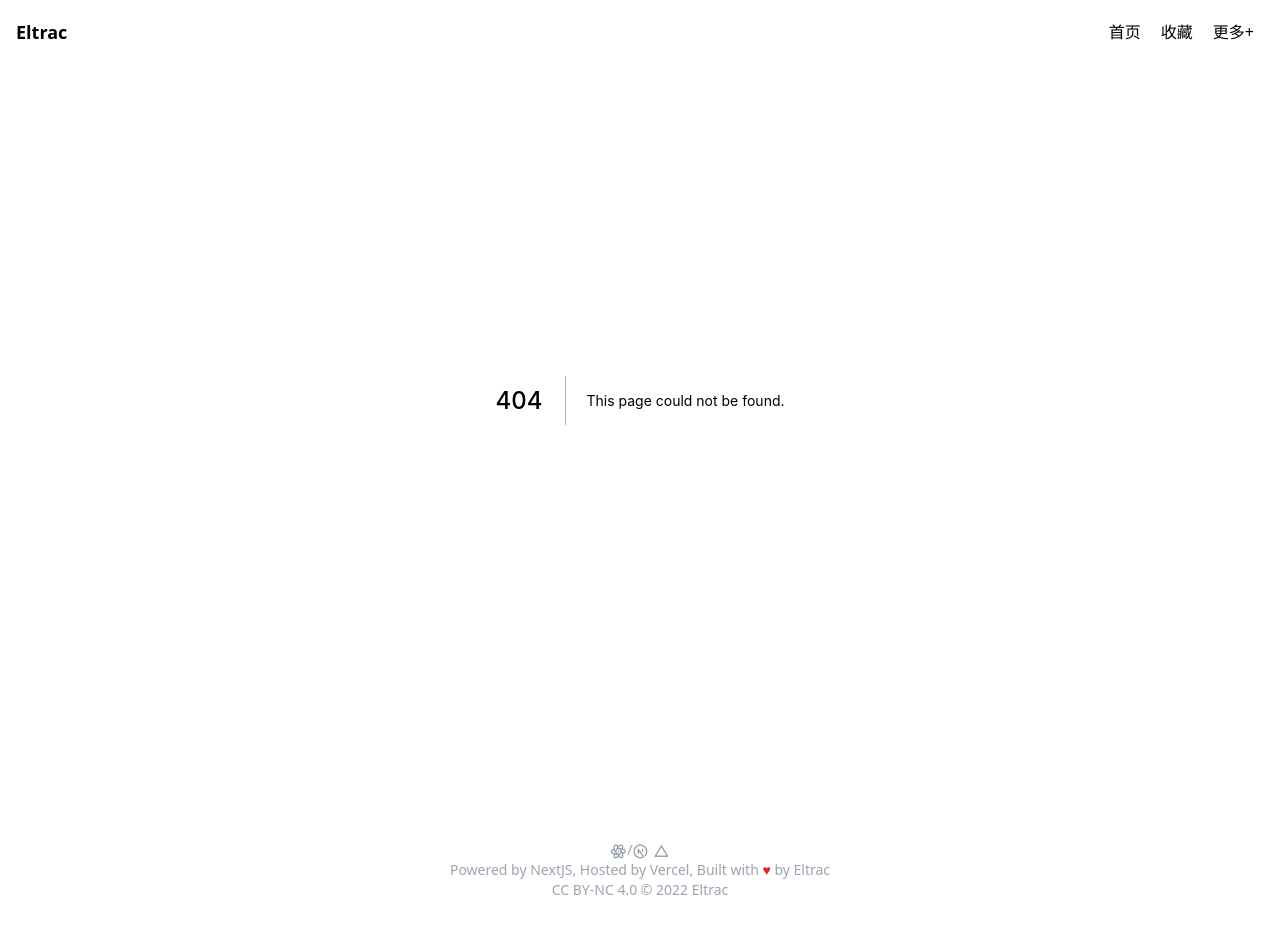
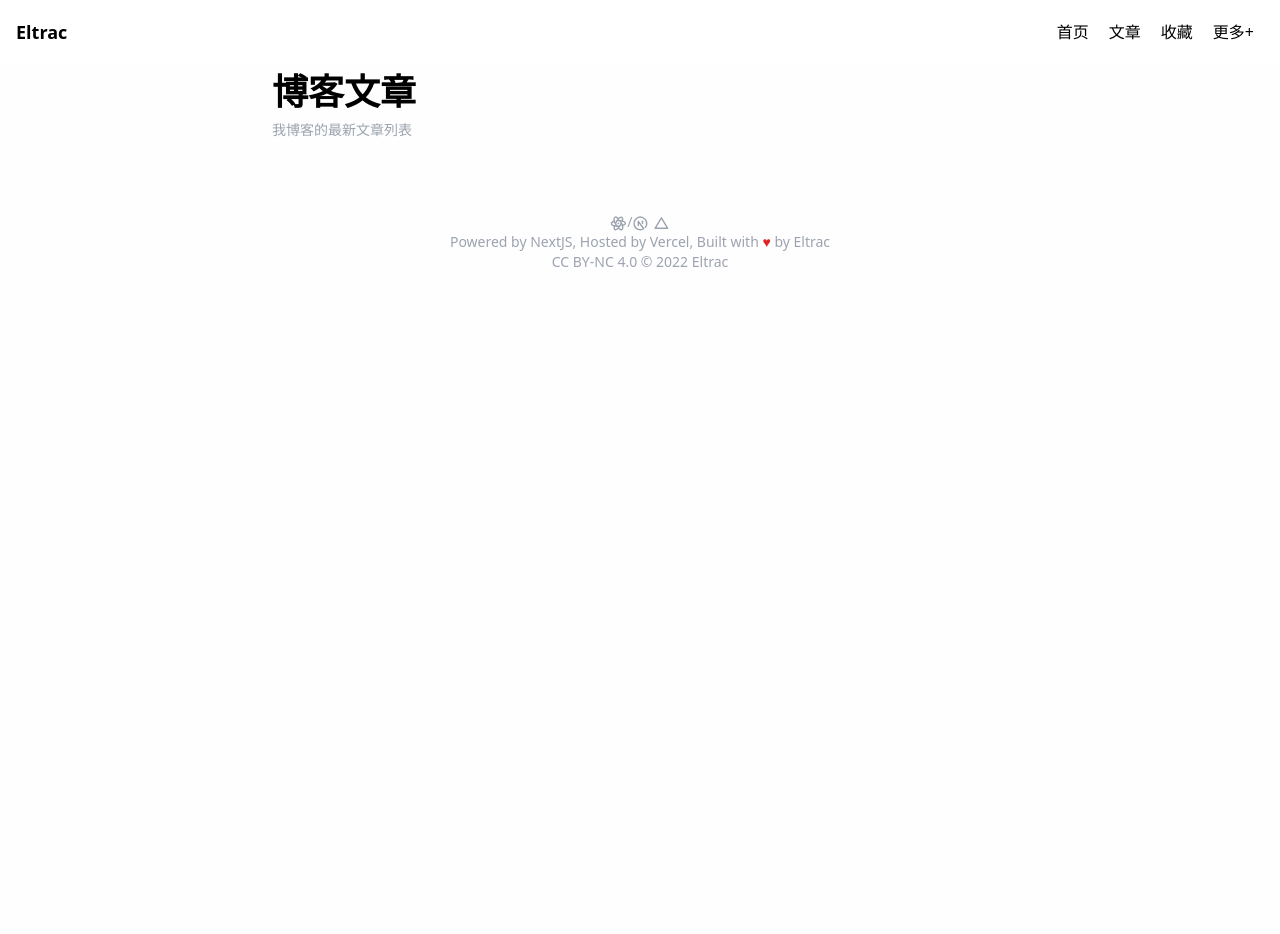
Before and after one commit to BigCoke233/guhub, a Next.js app: page /blogpost in a window 1280 px wide. Before the commit this address had no page. Shown: the top 934 px of the page. After the commit the page ends 800 px from the top, so only its background shows below. Built offline with nearby package versions, Linux system fonts and the light colour scheme.

Commit message:
new page

```diff
--- a/includes/Nav.js
+++ b/includes/Nav.js
@@ -74,10 +74,11 @@ export default function Nav() {
             </div>
             <div className="nav-content md:mr-4">
                 <Item link="/">首页</Item>
+                <Item link="/blogpost">文章</Item>
                 <Item link="/collections">收藏</Item>
                 <Dropdown text="更多+" id='more'>
                     <Drop link="/social">社交</Drop>
-                    <Drop link="/">关于</Drop>
+                    <Drop link="https://blog.guhub.cn">博客</Drop>
                 </Dropdown>
             </div>
         </header>
--- /dev/null
+++ b/pages/blogpost.js
@@ -0,0 +1,11 @@
+import { Heading, ExL, Card, Tag } from '/components';
+
+export default function Collections() {
+    return (
+        <main className="max-w-3xl mx-auto mt-12 mb-2 py-2 px-4">
+
+          <Heading meta="我博客的最新文章列表">博客文章</Heading>
+
+        </main>
+    )
+  }
--- a/pages/collections.js
+++ b/pages/collections.js
@@ -20,7 +20,7 @@ export default function Collections() {
           <section className="content">
 
             <Content title="友情链接">
-              请到我博客的<ExL link="https://blog.guhub.cn/pals.html">友人</ExL>页面查看友情链接，后续会将友情链接搬到这个页面
+              <p className="leading-8">请到我博客的<ExL link="https://blog.guhub.cn/pals.html">友人</ExL>页面查看友情链接，后续会将友情链接搬到这个页面</p>
             </Content>
 
             <Content title="我的项目">
```
